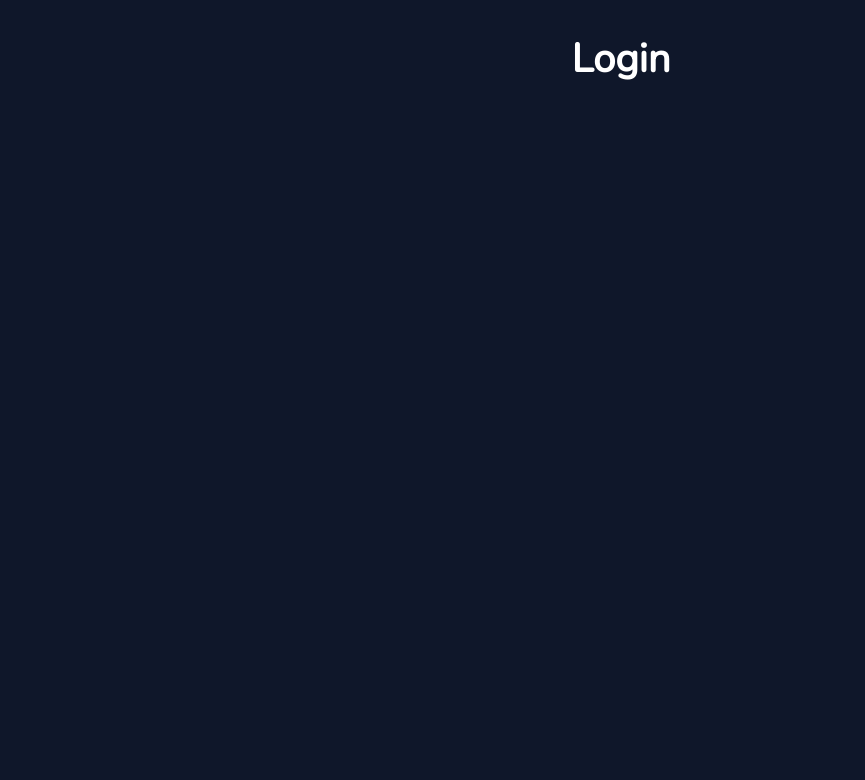
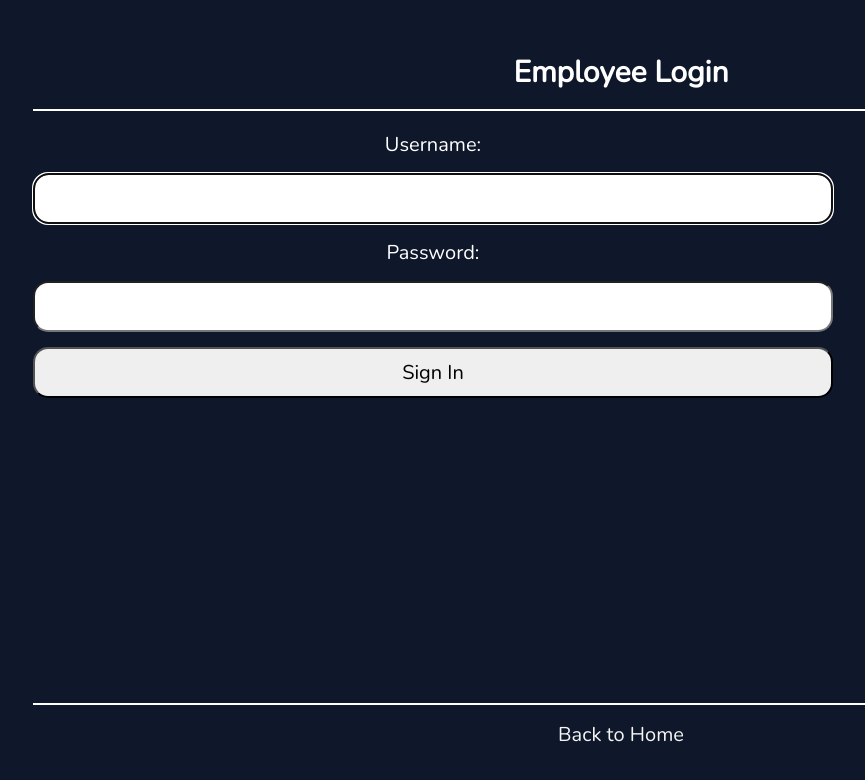
Before and after one commit to jlimgh/referral-app-react, a React (Vite) app: page /login in a window 1280 px wide. Shown: the top 780 px of the page, without its empty margins (19-884 px from the left). Built offline with nearby package versions, Linux system fonts and the light colour scheme.

Commit message:
[auth] added authApiSlice, authSlice, Login component, and features in the DashHeader dealing with auth

```diff
--- a/src/app/store.tsx
+++ b/src/app/store.tsx
@@ -1,10 +1,12 @@
 import { configureStore } from "@reduxjs/toolkit";
 import { apiSlice } from './api/apiSlice';
 import { setupListeners } from "@reduxjs/toolkit/query";
+import authReducer from '../features/auth/authSlice';
 
 export const store = configureStore({
     reducer: {
         [apiSlice.reducerPath]: apiSlice.reducer,
+        auth: authReducer,
     },
     middleware: getDefaultMiddleware =>
         getDefaultMiddleware().concat(apiSlice.middleware),
--- a/src/components/DashHeader.tsx
+++ b/src/components/DashHeader.tsx
@@ -1,14 +1,57 @@
-import { Link } from "react-router-dom"
+import { useEffect } from 'react'
+import { FontAwesomeIcon } from '@fortawesome/react-fontawesome'
+import { faRightFromBracket } from "@fortawesome/free-solid-svg-icons"
+import { useNavigate, Link, useLocation } from 'react-router-dom'
+import { useSendLogoutMutation } from '../features/auth/authApiSlice'
+
+const DASH_REGEX = /^\/dash(\/)?$/
+const NOTES_REGEX = /^\/dash\/notes(\/)?$/
+const USERS_REGEX = /^\/dash\/users(\/)?$/
 
 const DashHeader = () => {
+    const navigate = useNavigate()
+    const { pathname } = useLocation()
+
+    const [sendLogout, {
+        isLoading,
+        isSuccess,
+        isError,
+        error
+    }] = useSendLogoutMutation()
+
+    useEffect(() => {
+        if (isSuccess) navigate('/')
+    }, [isSuccess, navigate])
+
+    if (isLoading) return <p>Logging Out...</p>
+
+    if (isError && error && 'data' in error) {
+        return <p>Error: {JSON.stringify(error?.data)}</p>
+    }
+
+    let dashClass = null
+    if (!DASH_REGEX.test(pathname) && !NOTES_REGEX.test(pathname) && !USERS_REGEX.test(pathname)) {
+        dashClass = "dash-header__container--small"
+    }
+
+    const logoutButton = (
+        <button
+            className="icon-button"
+            title="Logout"
+            onClick={sendLogout}
+        >
+            <FontAwesomeIcon icon={faRightFromBracket} />
+        </button>
+    )
     const content = (
         <header className="dash-header">
-            <div className="dash-header__container">
+            <div className={`dash-header__container ${dashClass}`}>
                 <Link to="/dash">
-                    <h1 className="dash-header__title">Referral Log</h1>
+                    <h1 className="dash-header__title">Referral App</h1>
                 </Link>
                 <nav className="dash-header__nav">
-                    {/* add nav buttons later */}
+                    {/* add more buttons later */}
+                    {logoutButton}
                 </nav>
             </div>
         </header>
--- a/src/features/auth/Login.tsx
+++ b/src/features/auth/Login.tsx
@@ -1,7 +1,99 @@
+import { useRef, useState, useEffect, SetStateAction } from 'react'
+import { useNavigate, Link } from 'react-router-dom'
+
+import { useDispatch } from 'react-redux'
+import { setCredentials } from './authSlice'
+import { useLoginMutation } from './authApiSlice'
+
 const Login = () => {
-    return (
-        <h1>Login</h1>
+    const userRef = useRef<HTMLInputElement>(null);
+    const errRef = useRef<HTMLInputElement>(null);
+    const [username, setUsername] = useState('')
+    const [password, setPassword] = useState('')
+    const [errMsg, setErrMsg] = useState('')
+
+    const navigate = useNavigate()
+    const dispatch = useDispatch()
+
+    const [login, { isLoading }] = useLoginMutation()
+
+    useEffect(() => {
+        userRef.current?.focus()
+    }, [])
+
+    useEffect(() => {
+        setErrMsg('');
+    }, [username, password])
+
+
+    const handleSubmit = async (e: { preventDefault: () => void }) => {
+        e.preventDefault()
+        try {
+            const { accessToken } = await login({ username, password }).unwrap()
+            dispatch(setCredentials({ accessToken }))
+            setUsername('')
+            setPassword('')
+            navigate('/dash')
+        } catch (err: any) {
+            if (!err.status) {
+                setErrMsg('No Server Response');
+            } else if (err.status === 400) {
+                setErrMsg('Missing Username or Password');
+            } else if (err.status === 401) {
+                setErrMsg('Unauthorized');
+            } else {
+                setErrMsg(err.data?.message);
+            }
+            errRef.current?.focus();
+        }
+    }
+
+    const handleUserInput = (e: { target: { value: SetStateAction<string> } }) => setUsername(e.target.value)
+    const handlePwdInput = (e: { target: { value: SetStateAction<string> } }) => setPassword(e.target.value)
+
+    const errClass = errMsg ? "errmsg" : "offscreen"
+
+    if (isLoading) return <p>Loading...</p>
+
+    const content = (
+        <section className="public">
+            <header>
+                <h1>Employee Login</h1>
+            </header>
+            <main className="login">
+                <p ref={errRef} className={errClass} aria-live="assertive">{errMsg}</p>
+
+                <form className="form" onSubmit={handleSubmit}>
+                    <label htmlFor="username">Username:</label>
+                    <input
+                        className="form__input"
+                        type="text"
+                        id="username"
+                        ref={userRef}
+                        value={username}
+                        onChange={handleUserInput}
+                        autoComplete="off"
+                        required
+                    />
+
+                    <label htmlFor="password">Password:</label>
+                    <input
+                        className="form__input"
+                        type="password"
+                        id="password"
+                        onChange={handlePwdInput}
+                        value={password}
+                        required
+                    />
+                    <button className="form__submit-button">Sign In</button>
+                </form>
+            </main>
+            <footer>
+                <Link to="/">Back to Home</Link>
+            </footer>
+        </section>
     )
+
+    return content
 }
-
 export default Login
--- /dev/null
+++ b/src/features/auth/authApiSlice.tsx
@@ -0,0 +1,43 @@
+import { apiSlice } from "../../app/api/apiSlice"
+import { logOut } from "./authSlice"
+
+export const authApiSlice = apiSlice.injectEndpoints({
+    endpoints: builder => ({
+        login: builder.mutation({
+            query: credentials => ({
+                url: '/auth',
+                method: 'POST',
+                body: { ...credentials }
+            })
+        }),
+        sendLogout: builder.mutation({
+            query: () => ({
+                url: '/auth/logout',
+                method: 'POST',
+            }),
+            async onQueryStarted(_arg, { dispatch, queryFulfilled }) {
+                try {
+                    //const { data } =
+                    await queryFulfilled
+                    //console.log(data)
+                    dispatch(logOut())
+                    dispatch(apiSlice.util.resetApiState())
+                } catch (err) {
+                    console.log(err)
+                }
+            }
+        }),
+        refresh: builder.mutation({
+            query: () => ({
+                url: '/auth/refresh',
+                method: 'GET',
+            })
+        }),
+    })
+})
+
+export const {
+    useLoginMutation,
+    useSendLogoutMutation,
+    useRefreshMutation,
+} = authApiSlice
--- /dev/null
+++ b/src/features/auth/authSlice.tsx
@@ -0,0 +1,21 @@
+import { createSlice } from '@reduxjs/toolkit'
+
+const authSlice = createSlice({
+    name: 'auth',
+    initialState: { token: null },
+    reducers: {
+        setCredentials: (state, action) => {
+            const { accessToken } = action.payload
+            state.token = accessToken
+        },
+        logOut: (state) => {
+            state.token = null
+        },
+    }
+})
+
+export const { setCredentials, logOut } = authSlice.actions
+
+export default authSlice.reducer
+
+export const selectCurrentToken = (state: { auth: { token: any } }) => state.auth.token
```
